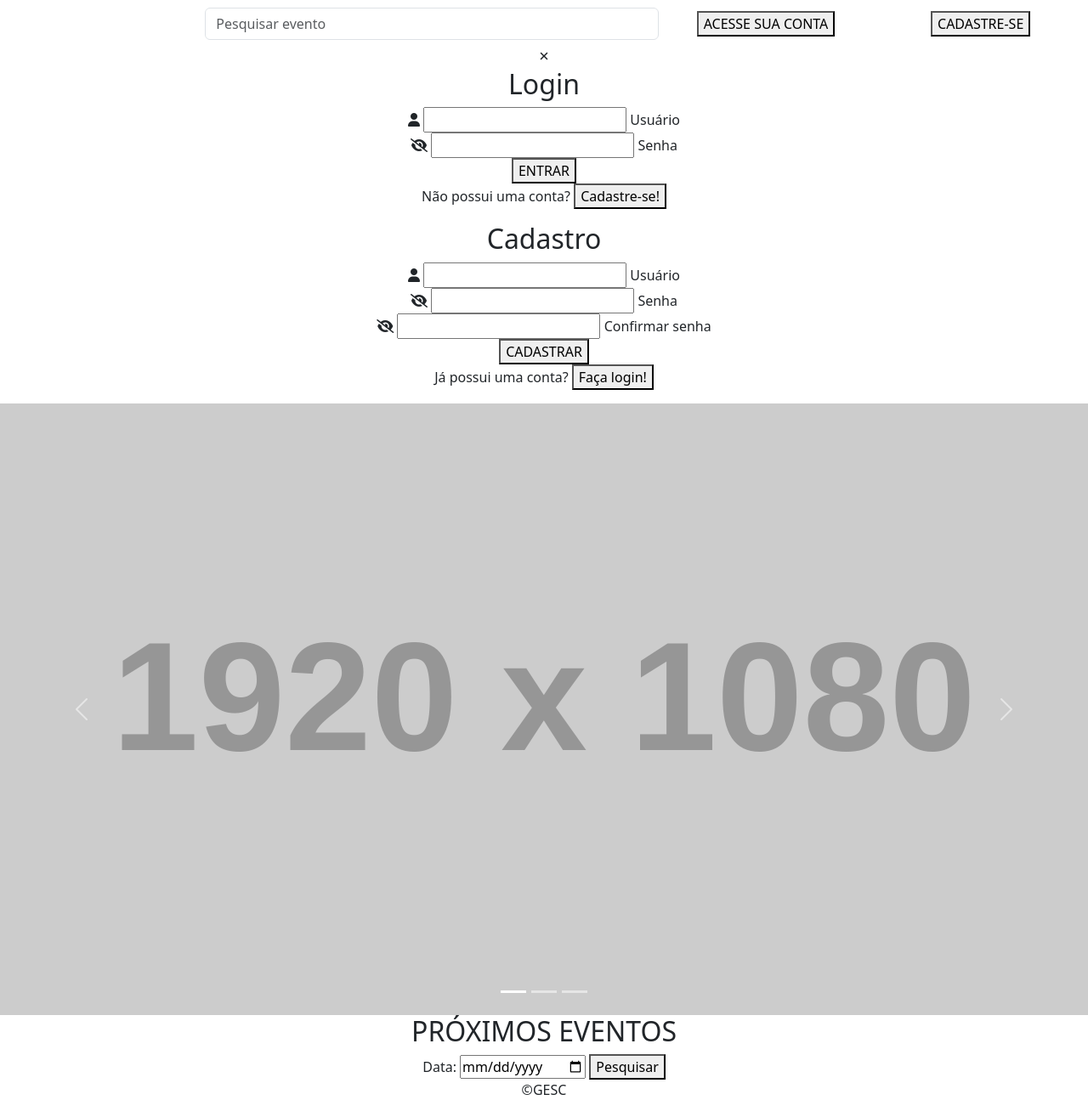
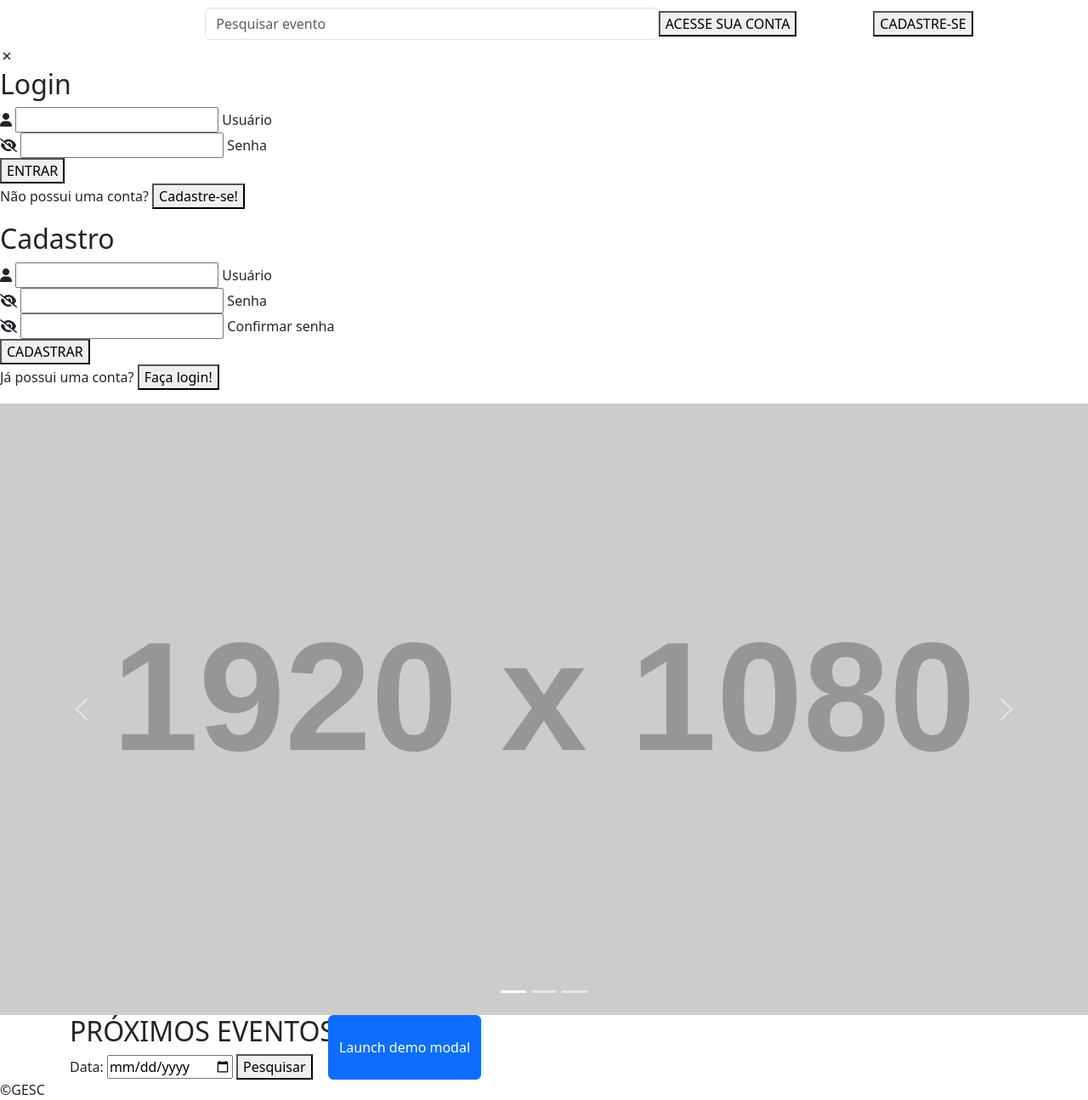
Before and after one commit to LucasFelixSlv/GESC, a PHP site: page / in a window 1280 px wide. Shown: the whole page at 85% size. Run offline with PHP 8.4, Linux system fonts and the light colour scheme; grey boxes labelled with a size stand in for pictures from a placeholder-image service; some libraries are stand-ins or nearby versions.

Commit message:
Adicionando modal

```diff
--- a/GESC-frontpage/pagina/footer.php
+++ b/GESC-frontpage/pagina/footer.php
@@ -1,5 +1,6 @@
 </div>
-    <footer>&copy;GESC</footer>
+<footer class="footer navbar-fixed-bottom">&copy;GESC</footer>
+</div>
 <script src="script.js"></script>
 <script type="module" src="https://unpkg.com/ionicons@7.1.0/dist/ionicons/ionicons.esm.js"></script>
 <!-- icones !-->
@@ -7,10 +8,4 @@
 <script src="https://cdn.jsdelivr.net/npm/bootstrap@5.3.1/dist/js/bootstrap.bundle.min.js"></script>
 <!-- bootstrap !-->
 </body>
-</head>
-
-<body>
-
-</body>
-
 </html>
--- a/GESC-frontpage/pagina/header.php
+++ b/GESC-frontpage/pagina/header.php
@@ -13,8 +13,8 @@
     <!-- <link href="https://unicons.iconscout.com/release/v4.0.0/css/line.css" rel="stylesheet" /> -->
     <link rel="stylesheet" href="https://cdnjs.cloudflare.com/ajax/libs/font-awesome/6.4.2/css/all.min.css" integrity="sha512-z3gLpd7yknf1YoNbCzqRKc4qyor8gaKU1qmn+CShxbuBusANI9QpRohGBreCFkKxLhei6S9CQXFEbbKuqLg0DA==" crossorigin="anonymous" referrerpolicy="no-referrer" />
     <link href="../styles/index.css" type="text/css" rel="stylesheet">
-
-<body class="text-center">
+</head>
+<body>
         <nav class="sticky-top navbarBg navbar navbar-expand-lg navbar-dark">
             <a href="index.php" class="navbarGesc navbar-brand col-3 col-md col-lg">
                 GESC
@@ -29,7 +29,7 @@
                 <div class="navbar-nav col-lg-12">
                     <div class="fundoNavbarBotao col-lg-6">
                         <?php
-                if (isset($_SESSION["usuariosId"])){
+                        if (isset($_SESSION["usuariosId"])) {
                             echo "<button class='navbarBotao'>CRIAR EVENTO</button>";
                             echo "</div>";
                             echo "<div class='fundoNavbarBotao col-lg-6 dropdown'>";
@@ -39,7 +39,7 @@
                             echo "<button class='dropdown-item' type='button'>Notificações</button>";
                             echo "<a href='../includes/logout.inc.php' class='dropdown-item'>Sair</a>";
                             echo "</div>";
-                }else{
+                        } else {
                             echo "<button class='navbarBotao acessarConta'>ACESSE SUA CONTA</button>";
                             echo "</div>";
                             echo "<div class='fundoNavbarBotao col-lg-6'>";
@@ -76,7 +76,7 @@
                     if (isset($_GET["error"])) {
                         if ($_GET["error"] == "campovazio") {
                             echo "<div class='wrapperMsgErro'><div class='msgErro'><p>Por favor, preencha todos os campos!</p><button type='button' tabindex='-1' class='confirmarMsg' name='fecharMsg'>OK</button></div></div>";
-                    } else if($_GET["error"] == "loginerrado"){
+                        } else if ($_GET["error"] == "loginerrado") {
                             echo "<div class='wrapperMsgErro'><div class='msgErro'><p>Login errado, por favor verifique o nome de usuário e senha!</p><button type='button' tabindex='-1' class='confirmarMsg' name='fecharMsg'>OK</button></div></div>";
                         }
                     }
--- a/GESC-frontpage/pagina/index.php
+++ b/GESC-frontpage/pagina/index.php
@@ -30,7 +30,7 @@ include_once 'header.php';
     </div>
 </div>
 <div class="barDiv"></div>
-<div class="container mb-3">
+<div class="container d-flex">
     <div class="p-relative formData">
         <h2 class="nextEvents">PRÓXIMOS EVENTOS</h2>
         <div>
@@ -41,7 +41,36 @@ include_once 'header.php';
             </form>
         </div>
     </div>
-    <div class="row g-3 mobileCenter"></div>
+    <div class="row g-3 mobileCenter">
+        <!-- MODAL -->
+        <!-- Button trigger modal -->
+        <button type="button" class="btn btn-primary" data-bs-toggle="modal" data-bs-target="#exampleModalCenter">
+            Launch demo modal
+        </button>
+
+        <!-- Modal -->
+        <div class="modal fade" id="exampleModalCenter" data-bs-backdrop="static" tabindex="-1" role="dialog" aria-labelledby="exampleModalCenterTitle" aria-hidden="true">
+            <div class="modal-dialog modal-dialog-centered" role="document">
+                <div class="modal-content">
+                    <div class="modal-header">
+                        <h5 class="modal-title" id="exampleModalLongTitle">Modal title</h5>
+                        <button type="button" class="close" data-dismiss="modal" aria-label="Close">
+                            <span aria-hidden="true">&times;</span>
+                        </button>
+                    </div>
+                    <div class="modal-body">
+                        ...
+                    </div>
+                    <div class="modal-footer">
+                        <button type="button" class="btn btn-secondary" data-bs-dismiss="modal">Close</button>
+                        <button type="button" class="btn btn-primary">Save changes</button>
+                    </div>
+                </div>
+            </div>
+        </div>
+        <!-- FIM MODAL -->
+    </div>
+
     <?php
     include_once 'footer.php';
     ?>
```
Also changed, not shown: GESC-frontpage/styles/index.css (+19 -8 lines). Lines whose indentation alone changed are shown as unchanged.
